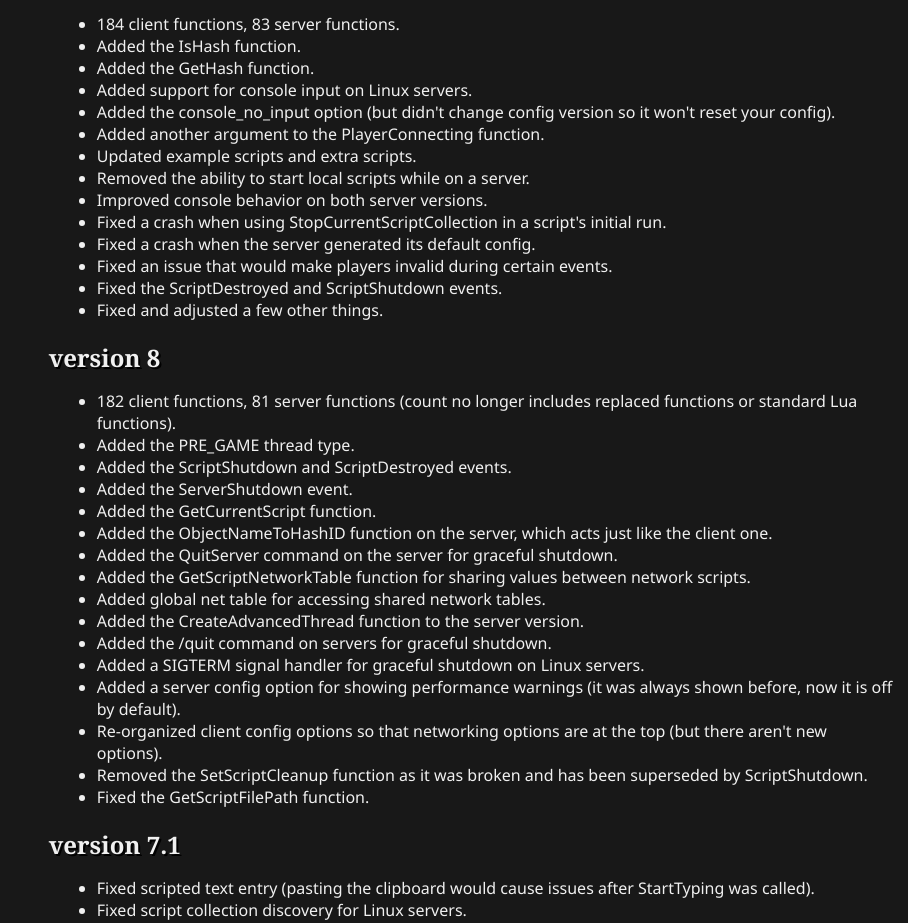
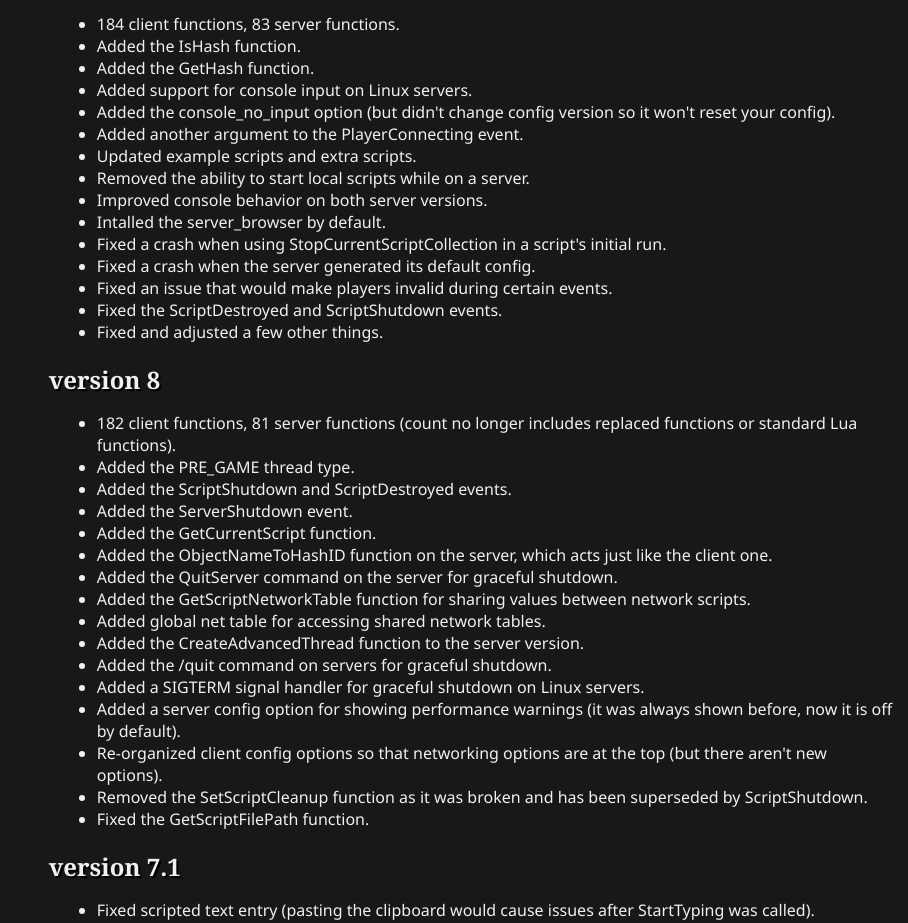
Before and after one commit to derpy54320/bully-scripting, a plain HTML site: page dsl/about.html in a window 1280 px wide. Shown: the part 1627-2550 px from the top of the page, without its empty margins (372-1280 px from the left). Drawn offline with Linux system fonts and the light colour scheme.

Commit message:
finished DSL9 / DSS9

```diff
--- a/dsl/about.html
+++ b/dsl/about.html
@@ -76,10 +76,11 @@
 				<li>Added the GetHash function.</li>
 				<li>Added support for console input on Linux servers.</li>
 				<li>Added the console_no_input option (but didn't change config version so it won't reset your config).</li>
-				<li>Added another argument to the PlayerConnecting function.</li>
+				<li>Added another argument to the PlayerConnecting event.</li>
 				<li>Updated example scripts and extra scripts.</li>
 				<li>Removed the ability to start local scripts while on a server.</li>
 				<li>Improved console behavior on both server versions.</li>
+				<li>Intalled the server_browser by default.</li>
 				<li>Fixed a crash when using StopCurrentScriptCollection in a script's initial run.</li>
 				<li>Fixed a crash when the server generated its default config.</li>
 				<li>Fixed an issue that would make players invalid during certain events.</li>
```
Also changed, not shown: downloads.html (+2 -2 lines).
